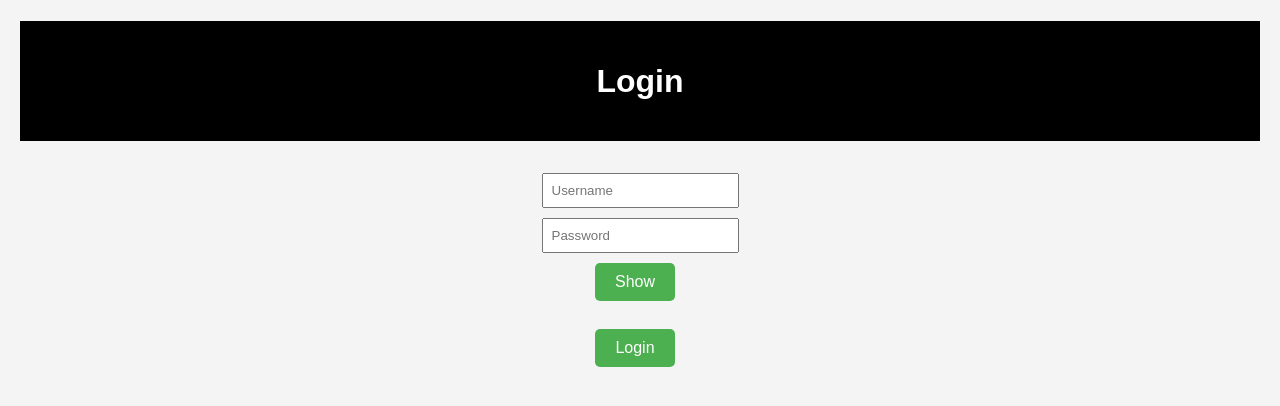
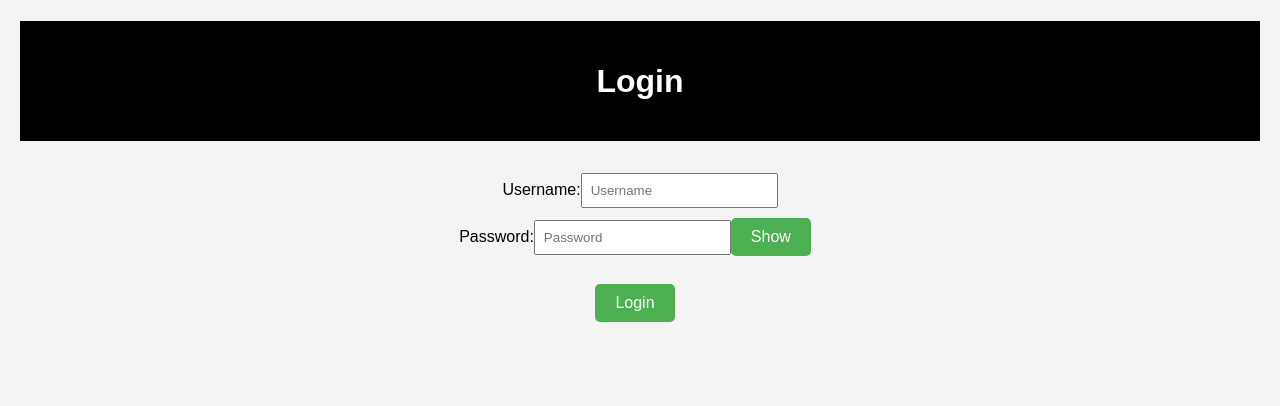
Before and after one commit to AntonBuivol/Lennujaama-haaldussusteem, a React (Create React App) app in the folder frontend/: page /login in a window 1280 px wide. Shown: the top 406 px of the page. Built offline with nearby package versions, Linux system fonts and the light colour scheme.

Commit message:
muuda login

```diff
--- a/frontend/src/Login.js
+++ b/frontend/src/Login.js
@@ -6,6 +6,7 @@ function Login() {
     const [username, setUsername] = useState('');
     const [password, setPassword] = useState('');
     const [message, setMessage] = useState('');
+    const [url, setUrl] = useState('');
     const [showPassword, setShowPassword] = useState(false);
 
     const navigate = useNavigate();
@@ -15,14 +16,15 @@ function Login() {
             const response = await fetch("https://localhost:7050/Kasutaja/login", {
                 method: 'POST',
                 headers: { 'Content-Type': 'application/json' },
-                body: JSON.stringify({ username, password }),
+                body: JSON.stringify({ username, password })
             });
 
             const data = await response.json();
 
             if (response.ok) {
                 setMessage(data.message);
-                setTimeout(() => navigate('/lennujaamad'), 2000);
+                setUrl(data.url);
+                setTimeout(() => navigate(data.url), 2000);
             } else {
                 setMessage(data.message);
             }
@@ -35,6 +37,7 @@ function Login() {
         <div className="App">
             <h1>Login</h1>
             <div>
+                <label>Username:</label>
                 <input
                     type="text"
                     placeholder="Username"
@@ -43,13 +46,13 @@ function Login() {
                 />
                 <br />
                 <div>
+                    <label>Password:</label>
                     <input
                         type={showPassword ? 'text' : 'password'}
                         placeholder="Password"
                         value={password}
                         onChange={(e) => setPassword(e.target.value)}
                     />
-                    <br />
                     <button id="showPass"
                         type="button"
                         onClick={() => setShowPassword(!showPassword)}
```
